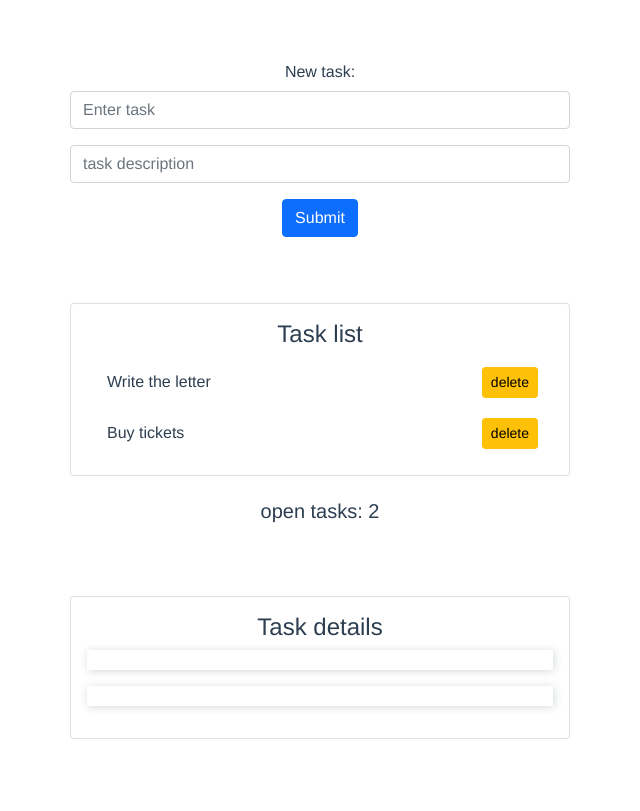
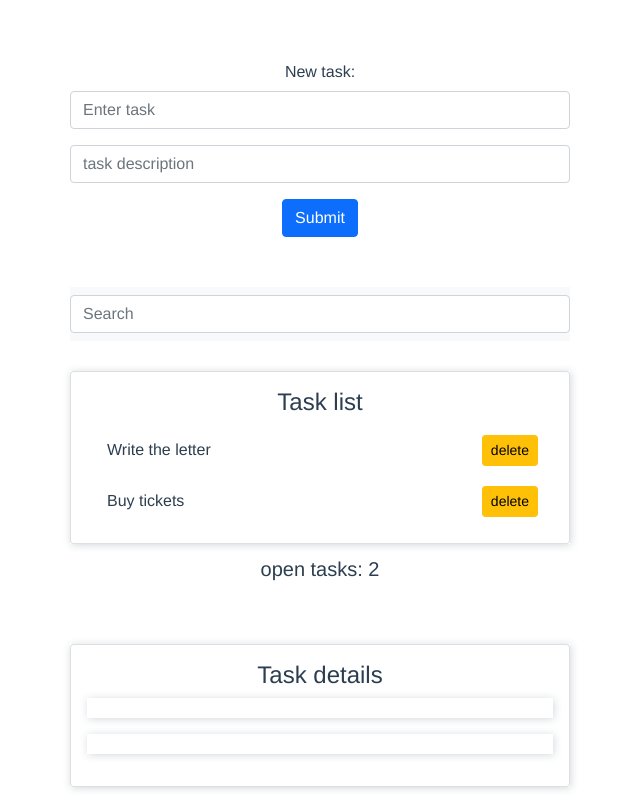
Before and after one commit to evg2020/Noteapp, a Vue app: page / in a window 1280 px wide. Shown: the whole page, without its empty margins (320-960 px from the left). Built offline with nearby package versions, Linux system fonts and the light colour scheme.

Commit message:
add Search function

```diff
--- a/src/App.vue
+++ b/src/App.vue
@@ -1,7 +1,8 @@
 <template>
   <div id="app">
     <Form @newTaskSubmit = "onNewTaskSubmit"/>
-    <TaskList :list="list" @deleteItem="ondeleteItem" @selectedTask = "onSelectedTask"/>
+    <Search @searchValueChanged="onSearchValueChanged"/>
+    <TaskList :list="list" :reserchList ="reserchList"   @deleteItem="ondeleteItem" @selectedTask = "onSelectedTask"/>
     <TotalTask :total="totalOpenTasks" />
     <TaskDetailsForm :item="selectedItem"/>
 
@@ -11,65 +12,92 @@
 </template>
 
 <script>
+import Search from "./components/Search.vue"
 import TotalTask from "./components/TotalTask.vue"
 import Form from "./components/Form.vue"
 import TaskList from "./components/TaskList.vue"
-import TaskDetailsForm from "./components/TaskDetailsForm.vue"
+import TaskDetailsForm from "./components/TaskDetailsForm.vue";
+
+// import axios from 'axios'
 
 
 export default {
+
   name: 'App',
   components: {
+    Search,
     TotalTask,
     Form,
     TaskList,
     TaskDetailsForm,
+
+
   },
   data: () => ({
-    list: {
-      1: {
+    list: [
+      {
         task: "Write the letter",
         comment: "write letter to the customer",
         id: 1
       },
-      2: {
+      {
         task: "Buy tickets",
         comment: "choose dates and buy tickets",
         id: 2
       },
-    },
+    ],
 
-    selectedItem:{    }
+    selectedItem:[],
+
+    reserchList:[],
+
+
   }),
 
   computed: {
     totalOpenTasks() {
-           return  Object.keys(this.list).length;
+     return  this.list.length;
     }
   },
 
-  methods: {
-    ondeleteItem(id){
-      this.$delete(this.list, id);
+  watch: {
+     list:"onSearchValueChanged"
   },
 
-    onNewTaskSubmit (data) {
-      const newObject = {...data,
-       id: String(Math.random())
-      }
-      this.$set(this.list, newObject.id, newObject);
-      console.log(this.list)
-      console.log(data)
+
+  methods: {
+
+    ondeleteItem(id){
+      this.list = this.list.filter((item) =>  item.id !== id);
+    },
+
+
+    onNewTaskSubmit(data){
+      data.id = String(Math.random());
+      this.list.push(data)
 
     },
 
     onSelectedTask(item){
       console.log(item);
-     this.selectedItem = {...item}
+      this.selectedItem = item
+    },
+
+    onSearchValueChanged(data){
+        const seachedArr = [];
+      for(let item of (this.list)) {
+        if(JSON.stringify(item).includes(data)){
+        seachedArr.push(item);
+       }
+      }
+      return this.reserchList= seachedArr;
+
+    },
+
   }
 }
 
-};
+
 </script>
 
 <style>
--- a/src/components/Form.vue
+++ b/src/components/Form.vue
@@ -29,6 +29,8 @@ name: "Form",
 
 
   methods: {
+
+    //  ------------- метод для записи в App
     onSubmit() {
         if(this.formdata.task && this.formdata.comment){
             this.$emit("newTaskSubmit", { ...this.formdata });
@@ -37,9 +39,36 @@ name: "Form",
         }
         console.log(this.formdata.task);
        }
+
+//  ------------- метод для записи на сервер
+      //  async onSubmit ({ ...this.formdata }) {
+      //       try {
+      //           let data  = await axios.post( "http://my-site.com/set-like", {article-id: id});
+
+      //           this.allArticles = this.allArticles.map((art)=> {
+      //               if(art.id == id)
+      //                    art.likesCount += 1;//или от сервера data.likesCount
+
+      //               return art;
+      //           });
+
+      //           if(data.status == 'success'){
+
+      //           } else {
+      //               throw new Error(data.status);
+      //           }
+
+      //       } catch (e) {
+      //           this.error = e;
+      //       }
+      //   },
+
+
+    }
  }
 
-}
+
+
 </script>
 
 <style scoped>
@@ -47,6 +76,7 @@ name: "Form",
 .form-card{
   max-width: 500px;
   margin:auto;
+  margin-bottom: 50px;
 
 }
 
--- /dev/null
+++ b/src/components/Search.vue
@@ -0,0 +1,48 @@
+<template>
+<div class="header">
+  <b-container  >
+      <b-navbar type="light" variant="light" class ="container-input">
+          <b-form-input v-model="searchValue" debounce="500" placeholder="Search" ></b-form-input>
+      </b-navbar>
+  </b-container>
+</div>
+
+</template>
+
+ <script>
+ export default {
+   name: 'Search',
+
+   data:()=>({
+     searchValue:"",
+   }),
+
+   watch:{
+     searchValue:"searchValueChanged",
+   },
+
+   methods: {
+     searchValueChanged(){
+       this.$emit("searchValueChanged", this.searchValue)
+     }
+   }
+
+ }
+
+ </script>
+
+ <style scoped>
+   .container-input{
+      max-width: 500px;
+      margin:auto;
+   }
+   .header{
+     margin-bottom:30px;
+   }
+   .search-input{
+     /* background-color: rgb(243, 237, 229) !Important; */
+     box-shadow: 1px 1px 8px 0px rgba(34, 60, 80, 0.2);
+
+   }
+
+ </style>
--- a/src/components/TaskDetailsForm.vue
+++ b/src/components/TaskDetailsForm.vue
@@ -1,9 +1,9 @@
 
 <template>
   <div class="task-list-wrap">
-    <b-card   :title="header" tag="article"    class="mb-3" >
-      <p class="comment task-item text-left" >{{item.task}}</p>
-     <p class="comment text-left">{{item.comment}} </p>
+    <b-card   :title="header" tag="article"    class="mb-4 "   >
+      <p class="comment task-item text-left list" >{{item.task}}</p>
+     <p class="comment text-left list">{{item.comment}} </p>
     </b-card>
   </div>
 </template>
@@ -20,17 +20,11 @@ export default{
 
   props: {
     item : {
-      type: Object,
-      default: () => ({}),
+      type: Array,
+      default: () => [],
     }
   },
 
-  methods: {
-    deleteItem(id) {
-      console.log(id)
-      this.$emit('deleteItem', id);
-    }
-  }
 };
 </script>
 
@@ -38,7 +32,7 @@ export default{
   .task-list-wrap{
       margin: auto;
       max-width: 500px;
-    padding-top: 50px;
+
   }
 
   .comment{
@@ -48,8 +42,6 @@ padding: 10px;
 
   .list{
     text-align: left;
-
   }
 
-
 </style>
--- a/src/components/TaskList.vue
+++ b/src/components/TaskList.vue
@@ -2,7 +2,7 @@
 <template>
   <div class ="task-list-wrap">
       <b-card   :title="header" tag="article">
-        <div class="list-item " v-for ="(item, prop) in list" :key ="prop">
+        <div class="list-item " v-for ="(item, prop) in ( reserchList.length == 0 ? list :reserchList )" :key ="prop">
           <span class="task-comment " @click ="getItem(item)">{{item.task}}</span>
          <b-button class = "btn-del" variant="warning" size="sm" @click="deleteItem(item.id)"  >delete</b-button>
         </div>
@@ -23,15 +23,16 @@ export default{
 
   props: {
     list : {
-      type: Object,
-      default: () => ({}),
+      type: Array,
+      default: () => [],
+    },
+    reserchList: {
+      type:Array,
+       default: () => []
+
     }
   },
-  computed: {
-    isEmpty() {
-      return !Object.keys(this.list).length
-    }
-  },
+
   methods: {
 
     deleteItem(id) {
@@ -49,9 +50,10 @@ export default{
 
 <style scope>
 .task-list-wrap{
-    margin: auto;
-    max-width: 500px;
-    padding-top: 50px;
+    margin: 50px auto 1px auto;
+    max-width: 100px;
+    box-shadow: 1px 1px 8px 0px rgba(34, 60, 80, 0.2);
+
 }
 .list-item{
   display:flex;
--- a/src/components/TotalTask.vue
+++ b/src/components/TotalTask.vue
@@ -15,9 +15,10 @@ export default{
 </script>
 <style scoped>
 .total-task{
-  padding: 20px;
+  padding: 10px;
   font-size: 20px;
   text-align: center;
+  margin-bottom: 50px;
 
 }
 </style>
```
Also changed, not shown: src/components/searchFunction.js (added, +62 -0 lines). Lines whose indentation alone changed are shown as unchanged.
